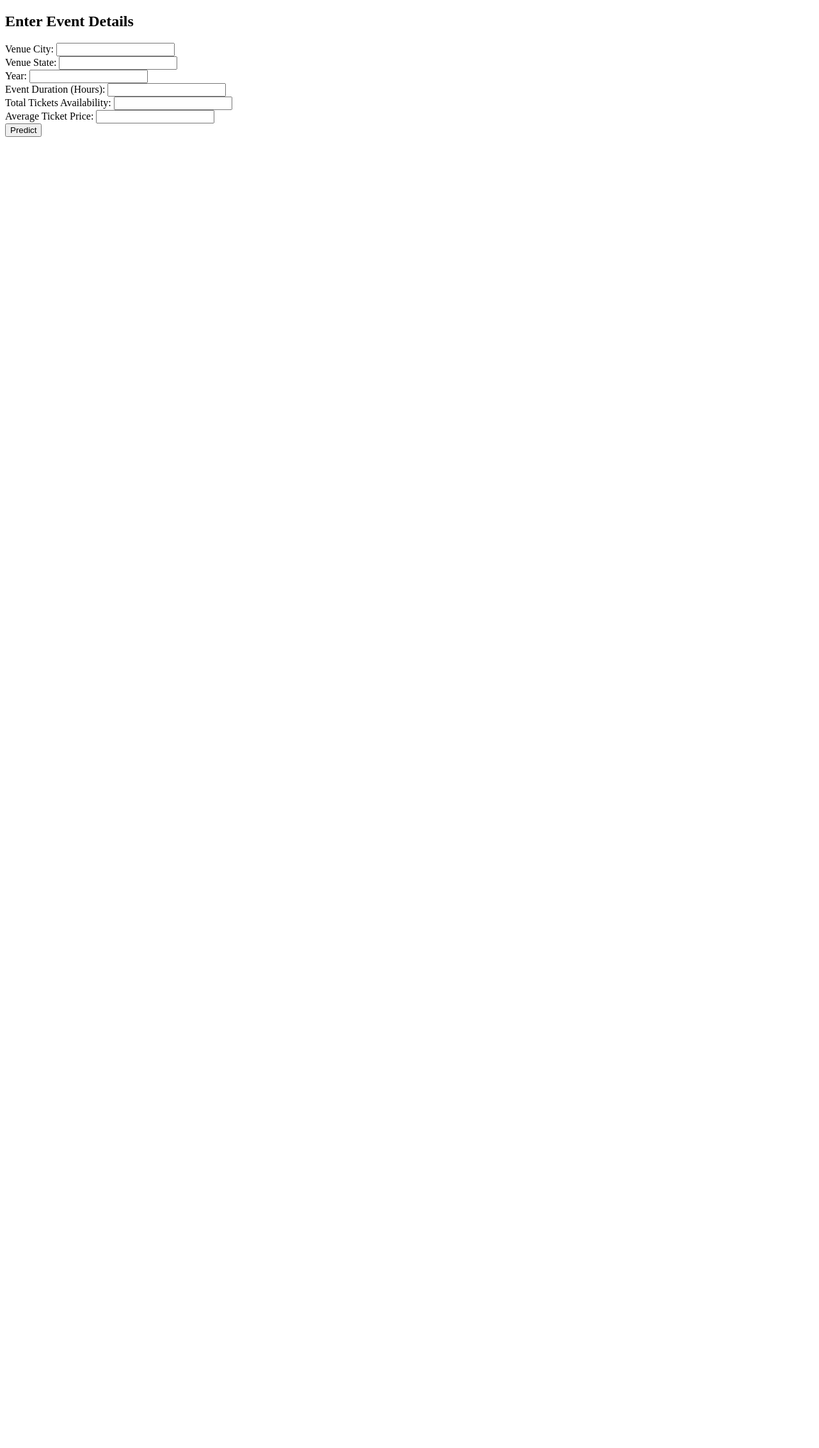
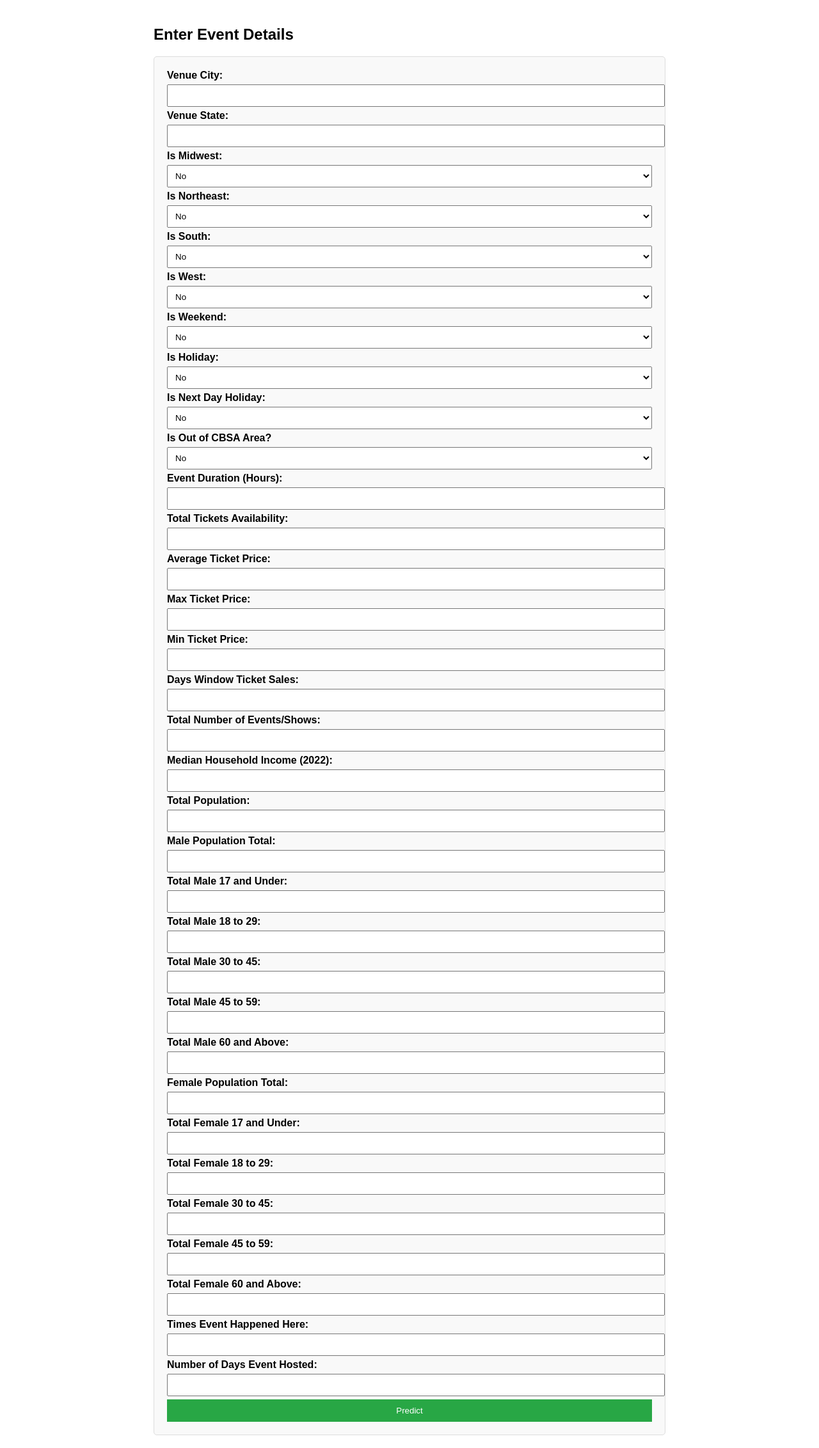
Before and after one commit to mandy2490/attendstar_FullPrediction, a Flask app: page / in a window 1280 px wide. Shown: the whole page at 64% size. Before the commit the page ends 214 px from the top, so only its background shows below. Run offline with Flask 3, Linux system fonts and the light colour scheme; parts of the project's set-up code (start-up, migrations or seed data) failed here and were passed over.

Commit message:
Update index.html

```diff
--- a/templates/index.html
+++ b/templates/index.html
@@ -4,18 +4,172 @@
     <meta charset="UTF-8">
     <meta name="viewport" content="width=device-width, initial-scale=1.0">
     <title>Ticket Sales Prediction</title>
+    <style>
+        body {
+            font-family: Arial, sans-serif;
+            margin: 20px;
+            padding: 20px;
+            max-width: 800px;
+            margin: auto;
+        }
+        label {
+            font-weight: bold;
+        }
+        input, select {
+            width: 100%;
+            padding: 8px;
+            margin: 5px 0;
+        }
+        button {
+            background-color: #28a745;
+            color: white;
+            padding: 10px;
+            border: none;
+            cursor: pointer;
+            width: 100%;
+        }
+        button:hover {
+            background-color: #218838;
+        }
+        .form-container {
+            border: 1px solid #ddd;
+            padding: 20px;
+            border-radius: 5px;
+            background-color: #f9f9f9;
+        }
+    </style>
 </head>
 <body>
     <h2>Enter Event Details</h2>
-    <form method="post">
-        <label>Venue City: <input type="text" name="Venue_City" required></label><br>
-        <label>Venue State: <input type="text" name="Venue_State" required></label><br>
-        <label>Year: <input type="number" name="Year" required></label><br>
-        <label>Event Duration (Hours): <input type="number" name="Event_Duration_Hours" required></label><br>
-        <label>Total Tickets Availability: <input type="number" name="Total_Tickets_Availability" required></label><br>
-        <label>Average Ticket Price: <input type="number" step="0.01" name="Average_ticketPrice" required></label><br>
-        <button type="submit">Predict</button>
-    </form>
+
+    <div class="form-container">
+        <form method="post">
+            <label>Venue City:</label>
+            <input type="text" name="Venue_City" required>
+
+            <label>Venue State:</label>
+            <input type="text" name="Venue_State" required>
+
+            <label>Is Midwest:</label>
+            <select name="Is_Midwest">
+                <option value="0">No</option>
+                <option value="1">Yes</option>
+            </select>
+
+            <label>Is Northeast:</label>
+            <select name="Is_Northeast">
+                <option value="0">No</option>
+                <option value="1">Yes</option>
+            </select>
+
+            <label>Is South:</label>
+            <select name="Is_South">
+                <option value="0">No</option>
+                <option value="1">Yes</option>
+            </select>
+
+            <label>Is West:</label>
+            <select name="Is_West">
+                <option value="0">No</option>
+                <option value="1">Yes</option>
+            </select>
+
+            <label>Is Weekend:</label>
+            <select name="IsWeekend">
+                <option value="0">No</option>
+                <option value="1">Yes</option>
+            </select>
+
+            <label>Is Holiday:</label>
+            <select name="IsHoliday">
+                <option value="0">No</option>
+                <option value="1">Yes</option>
+            </select>
+
+            <label>Is Next Day Holiday:</label>
+            <select name="IsNextDayHoliday">
+                <option value="0">No</option>
+                <option value="1">Yes</option>
+            </select>
+
+            <label>Is Out of CBSA Area?</label>
+            <select name="Is_outof_CBSA_Area?">
+                <option value="0">No</option>
+                <option value="1">Yes</option>
+            </select>
+
+            <label>Event Duration (Hours):</label>
+            <input type="number" name="Event_Duration_Hours" required>
+
+            <label>Total Tickets Availability:</label>
+            <input type="number" name="Total_Tickets_Availability" required>
+
+            <label>Average Ticket Price:</label>
+            <input type="number" step="0.01" name="Average_ticketPrice" required>
+
+            <label>Max Ticket Price:</label>
+            <input type="number" step="0.01" name="Max_ticket_price" required>
+
+            <label>Min Ticket Price:</label>
+            <input type="number" step="0.01" name="Min_Ticket_Price" required>
+
+            <label>Days Window Ticket Sales:</label>
+            <input type="number" name="Days_Window_Ticket_Sales" required>
+
+            <label>Total Number of Events/Shows:</label>
+            <input type="number" name="Total_Number_of_events_shows" required>
+
+            <label>Median Household Income (2022):</label>
+            <input type="number" name="Median_Household_Income(2022)" required>
+
+            <label>Total Population:</label>
+            <input type="number" name="Total_Population" required>
+
+            <label>Male Population Total:</label>
+            <input type="number" name="Male_Population_Total" required>
+
+            <label>Total Male 17 and Under:</label>
+            <input type="number" name="Total_Male_17_and_Under" required>
+
+            <label>Total Male 18 to 29:</label>
+            <input type="number" name="Total_Male_18_to_29" required>
+
+            <label>Total Male 30 to 45:</label>
+            <input type="number" name="Total_Male_30_to_45" required>
+
+            <label>Total Male 45 to 59:</label>
+            <input type="number" name="Total_Male_45_to_59" required>
+
+            <label>Total Male 60 and Above:</label>
+            <input type="number" name="Total_Male_60_and_Above" required>
+
+            <label>Female Population Total:</label>
+            <input type="number" name="Female_Population_Total" required>
+
+            <label>Total Female 17 and Under:</label>
+            <input type="number" name="Total_Female_17_and_Under" required>
+
+            <label>Total Female 18 to 29:</label>
+            <input type="number" name="Total_Female_18_to_29" required>
+
+            <label>Total Female 30 to 45:</label>
+            <input type="number" name="Total_Female_30_to_45" required>
+
+            <label>Total Female 45 to 59:</label>
+            <input type="number" name="Total_Female_45_to_59" required>
+
+            <label>Total Female 60 and Above:</label>
+            <input type="number" name="Total_Female_60_and_Above" required>
+
+            <label>Times Event Happened Here:</label>
+            <input type="number" name="Times_Event_Happened_Here" required>
+
+            <label>Number of Days Event Hosted:</label>
+            <input type="number" name="Number_of_Days_event_hosted" required>
+
+            <button type="submit">Predict</button>
+        </form>
+    </div>
 
     {% if plot_url %}
     <h3>Prediction Result</h3>
```
